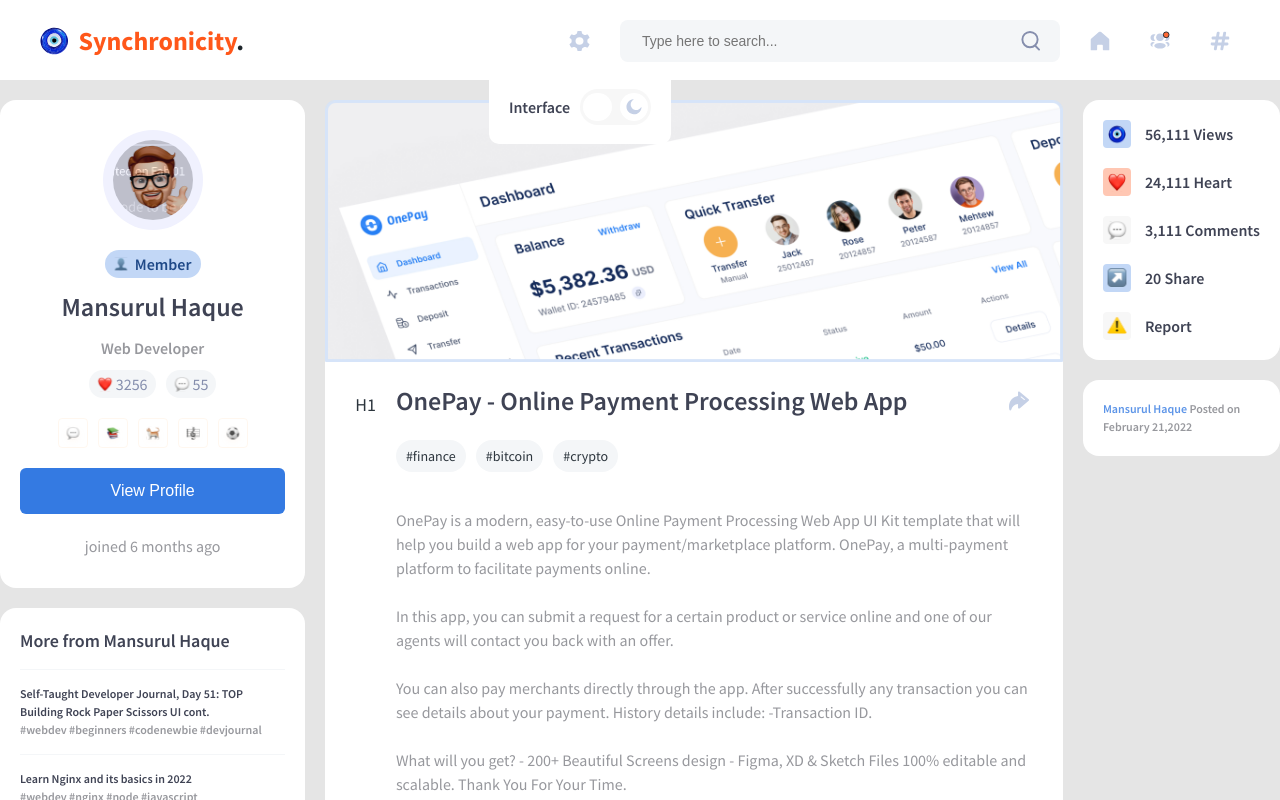
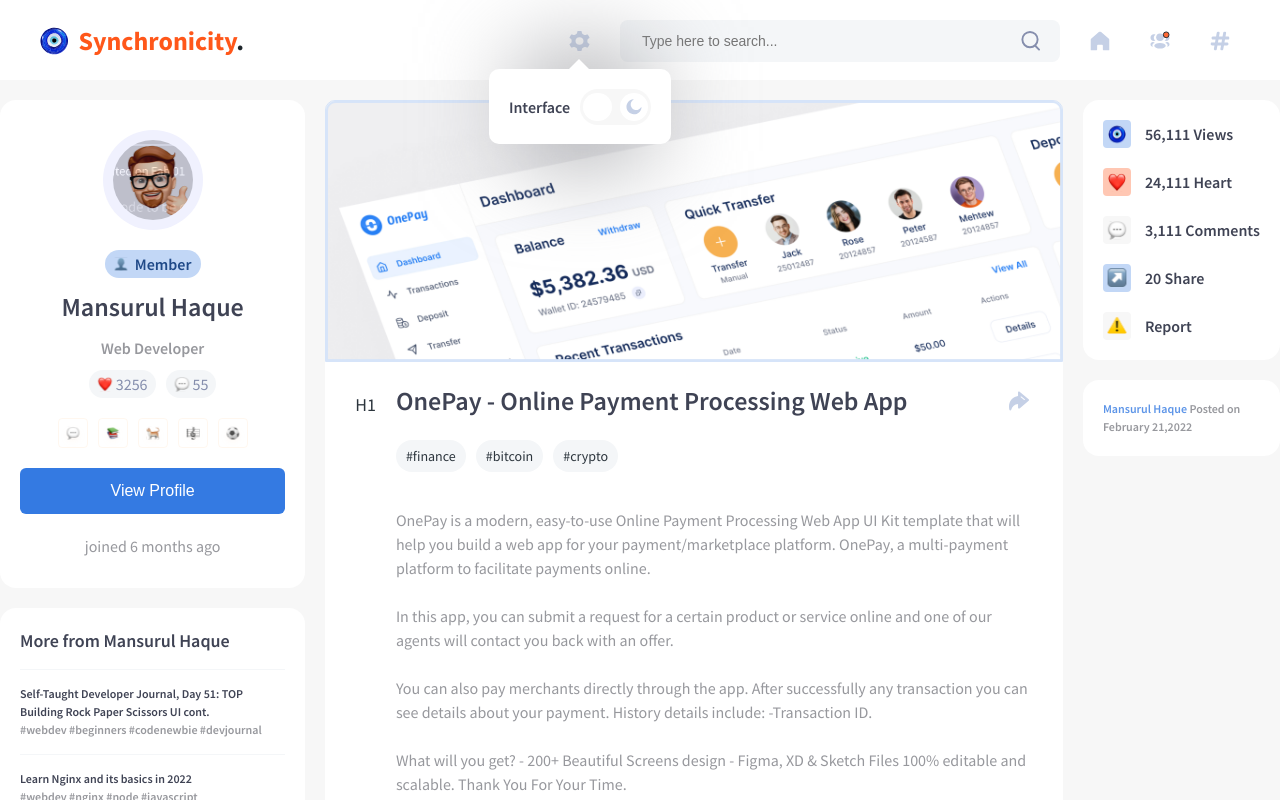
Before and after one commit to LuisBlau/Synchronicity, a Next.js app: page /post-open in a window 1280 px wide. Both pictures are taken after a click on the element 579 px from the left and 41 px from the top of the page. Shown: the top 800 px of the page. Built offline with nearby package versions, Linux system fonts and the light colour scheme.

Commit message:
add effect in setting button

```diff
--- a/components/Header.js
+++ b/components/Header.js
@@ -71,6 +71,8 @@
               <Image src={settingIconSvg} alt="setting icon" />
             </div>
             { showSetting && (
+              <>
+              <div className={styles.effect} />
               <div className={styles.settingDropDown} onMouseLeave={() => setShowSetting(false)}>
                 <div className={styles.border} />
                 <div className={styles.settingDropDownInner}>
@@ -90,6 +92,7 @@
                   </div>
                 </div>
               </div>
+              </>
             )}
           </div>
           <div className={styles.search}>
--- a/components/Header.module.css
+++ b/components/Header.module.css
@@ -129,6 +129,16 @@
     top: -10px;
 }
 
+.effect {
+    position: absolute;
+    left: -87.77%;
+    right: -104.05%;
+    top: 97.86%;
+    bottom: -233%;
+    background: var(--setting-effect-color);
+    filter: blur(50px);
+}
+
 .settingDropDownInner {
     display: flex;
     align-items: center;
--- a/styles/globals.css
+++ b/styles/globals.css
@@ -65,7 +65,7 @@
 
 
 
-  --body-back-color: #E5E5E5;
+  --body-back-color: #f7f7f7;
   --header-back-color: #ffffff;
   --search-bar-color: #f4f6f8;
   --header-logo-dot-color: #1e252b;
@@ -81,6 +81,7 @@
   --tag-hover-back: #cdcdcd;
   --icon-back: #f4f6f8;
   --divider-color: #F4F6F8;
+  --setting-effect-color: #97989D;
 }
 
 body {
@@ -116,6 +117,7 @@
   --tag-hover-back: #3b444c;
   --icon-back: #2c353d;
   --divider-color: #3F4354;
+  --setting-effect-color: #151A1E;
 }
 
 .flex {
```
